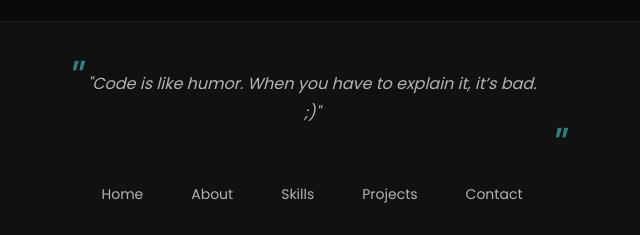
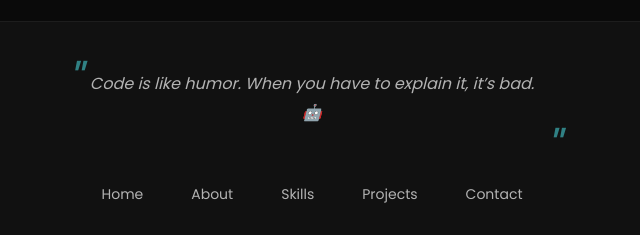
Before and after one commit to durgachand2503/portfolio, a plain HTML site: page index.html in a window 1280 px wide. Shown: the part 6353-6588 px from the top of the page, 328-968 px from the left. Drawn offline with nearby package versions, Linux system fonts and the light colour scheme.

Commit message:
index.html

```diff
--- a/index.html
+++ b/index.html
@@ -659,7 +659,7 @@
   <footer>
     <div class="footer-content">
       <div class="footer-quote">
-        <p>"Code is like humor. When you have to explain it, it’s bad.<br>;)"</p>
+        <p>Code is like humor. When you have to explain it, it’s bad. <br>🤖</p>
       </div>
       <div class="footer-links">
         <a href="#home">Home</a>
```
